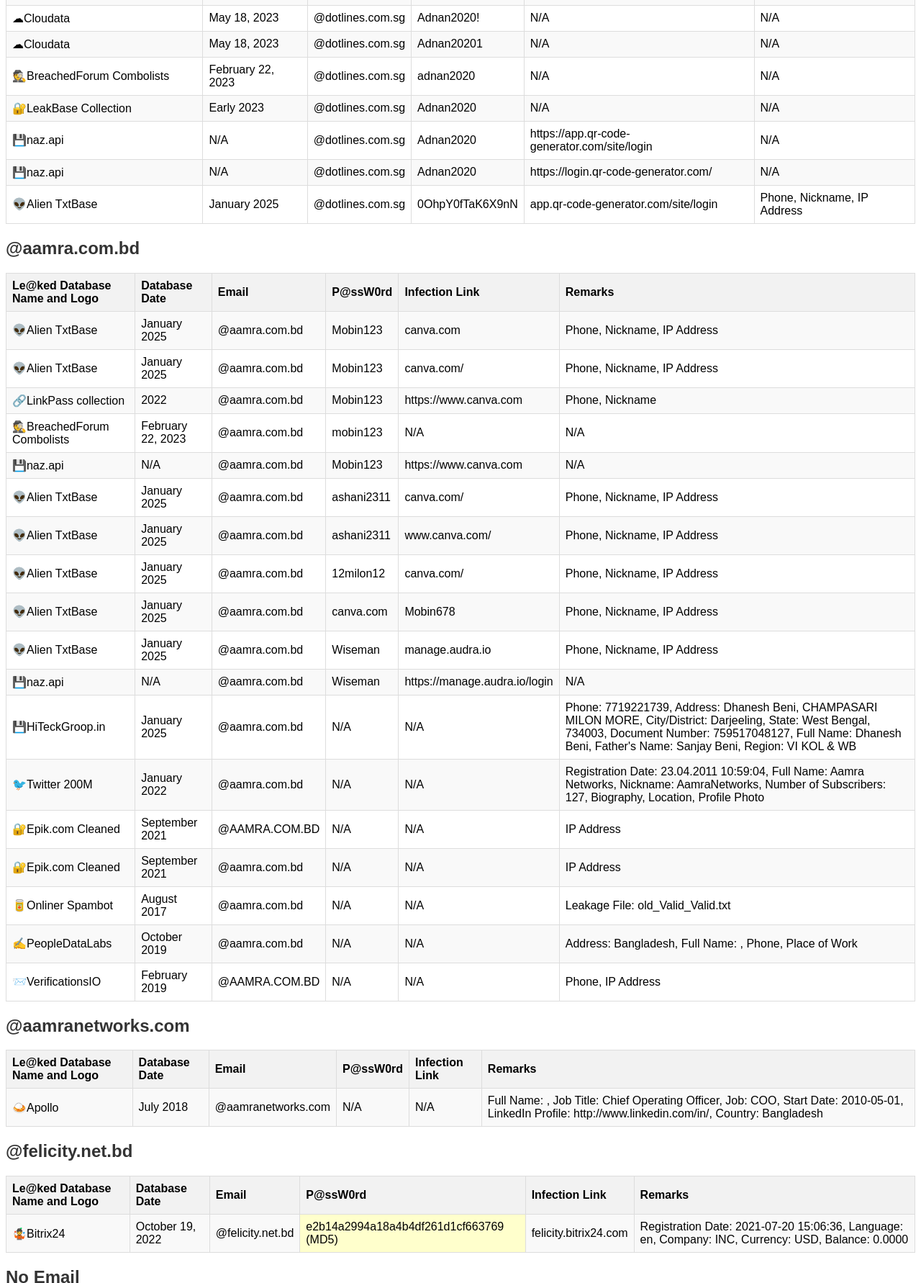
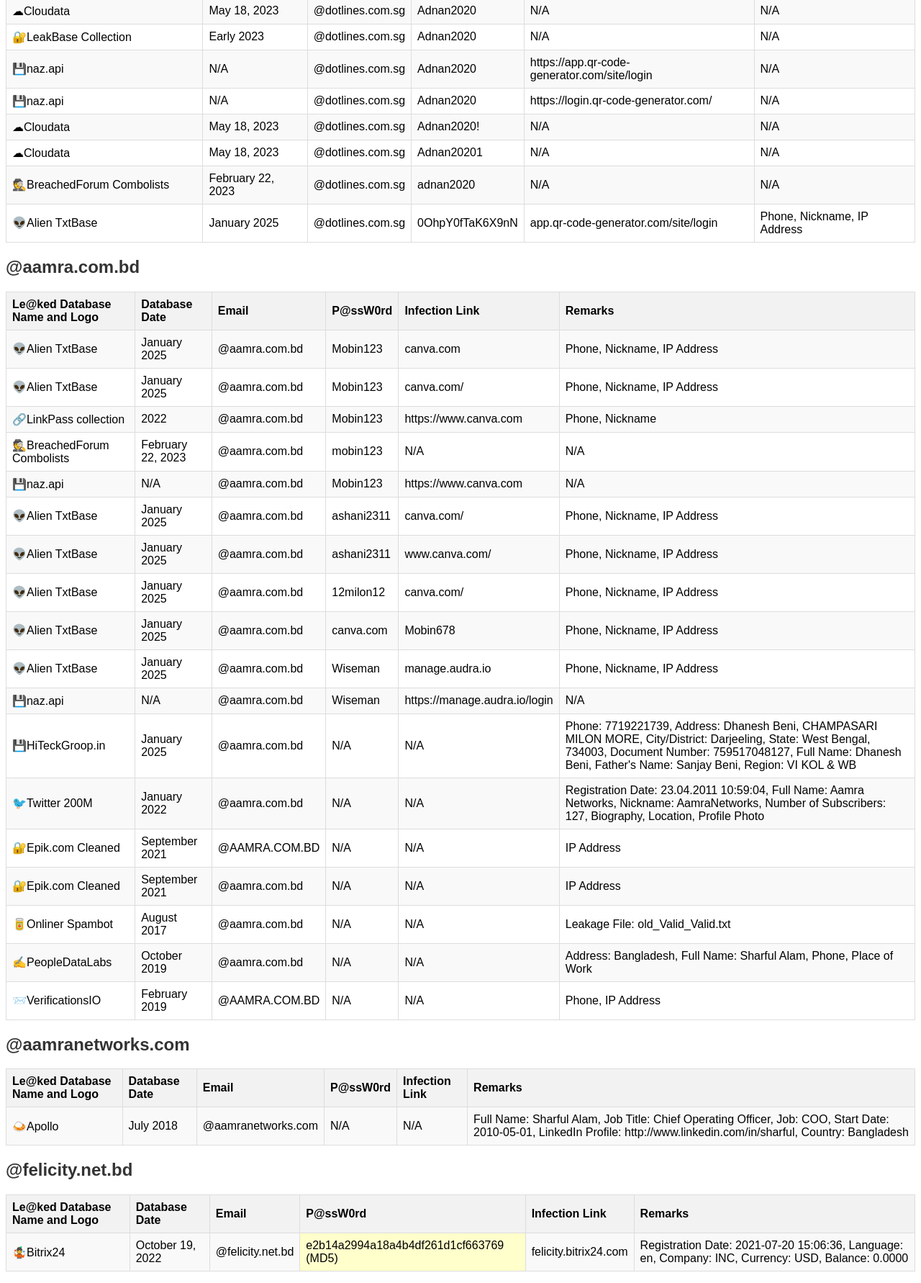
Before and after one commit to felicity-idc-drive/my-sharepoint-personal-shantona-breached-information, a plain HTML site: page report/corp/info.html in a window 1280 px wide. Shown: the part 362-2144 px from the top of the page at 72% size. Drawn offline with Linux system fonts and the light colour scheme.

Commit message:
Update info.html

````diff
--- a/report/corp/info.html
+++ b/report/corp/info.html
@@ -1,3 +1,4 @@
+```html
 <!DOCTYPE html>
 <html lang="en">
 <head>
@@ -105,6 +106,30 @@
             <td>N/A</td>
         </tr>
         <tr>
+            <td>🔐LeakBase Collection</td>
+            <td>Early 2023</td>
+            <td>@dotlines.com.sg</td>
+            <td>Adnan2020</td>
+            <td>N/A</td>
+            <td>N/A</td>
+        </tr>
+        <tr>
+            <td>💾naz.api</td>
+            <td>N/A</td>
+            <td>@dotlines.com.sg</td>
+            <td>Adnan2020</td>
+            <td>https://app.qr-code-generator.com/site/login</td>
+            <td>N/A</td>
+        </tr>
+        <tr>
+            <td>💾naz.api</td>
+            <td>N/A</td>
+            <td>@dotlines.com.sg</td>
+            <td>Adnan2020</td>
+            <td>https://login.qr-code-generator.com/</td>
+            <td>N/A</td>
+        </tr>
+        <tr>
             <td>☁Cloudata</td>
             <td>May 18, 2023</td>
             <td>@dotlines.com.sg</td>
@@ -126,30 +151,6 @@
             <td>@dotlines.com.sg</td>
             <td>adnan2020</td>
             <td>N/A</td>
-            <td>N/A</td>
-        </tr>
-        <tr>
-            <td>🔐LeakBase Collection</td>
-            <td>Early 2023</td>
-            <td>@dotlines.com.sg</td>
-            <td>Adnan2020</td>
-            <td>N/A</td>
-            <td>N/A</td>
-        </tr>
-        <tr>
-            <td>💾naz.api</td>
-            <td>N/A</td>
-            <td>@dotlines.com.sg</td>
-            <td>Adnan2020</td>
-            <td>https://app.qr-code-generator.com/site/login</td>
-            <td>N/A</td>
-        </tr>
-        <tr>
-            <td>💾naz.api</td>
-            <td>N/A</td>
-            <td>@dotlines.com.sg</td>
-            <td>Adnan2020</td>
-            <td>https://login.qr-code-generator.com/</td>
             <td>N/A</td>
         </tr>
         <tr>
@@ -306,7 +307,7 @@
             <td>@aamra.com.bd</td>
             <td>N/A</td>
             <td>N/A</td>
-            <td>Address: Bangladesh, Full Name: , Phone, Place of Work</td>
+            <td>Address: Bangladesh, Full Name: Sharful Alam, Phone, Place of Work</td>
         </tr>
         <tr>
             <td>📨VerificationsIO</td>
@@ -334,7 +335,7 @@
             <td>@aamranetworks.com</td>
             <td>N/A</td>
             <td>N/A</td>
-            <td>Full Name: , Job Title: Chief Operating Officer, Job: COO, Start Date: 2010-05-01, LinkedIn Profile: http://www.linkedin.com/in/, Country: Bangladesh</td>
+            <td>Full Name: Sharful Alam, Job Title: Chief Operating Officer, Job: COO, Start Date: 2010-05-01, LinkedIn Profile: http://www.linkedin.com/in/sharful, Country: Bangladesh</td>
         </tr>
     </table>
 
@@ -374,7 +375,7 @@
             <td>N/A</td>
             <td>N/A</td>
             <td>N/A</td>
-            <td>Phone: 8801713000258, Facebook ID: 562651647, Name: , Gender: laki-laki, Marital Status: Menikah, City: Dhaka, Region: Dhaka, Country: Bangladesh, Job: aamra technologies ltd, Registration Date: 1/1/0001 12</td>
+            <td>Phone: 8801713000258, Facebook ID: 562651647, Name: Sharful Alam, Gender: laki-laki, Marital Status: Menikah, City: Dhaka, Region: Dhaka, Country: Bangladesh, Job: aamra technologies ltd, Registration Date: 1/1/0001 12</td>
         </tr>
         <tr>
             <td>🌴MGM Resorts</td>
@@ -382,7 +383,7 @@
             <td>N/A</td>
             <td>N/A</td>
             <td>N/A</td>
-            <td>Phone: 8801713000258, Full Name: , Date of Birth, Physical Address</td>
+            <td>Phone: 8801713000258, Full Name: Sharful Alam, Date of Birth, Physical Address</td>
         </tr>
         <tr>
             <td>📣WhatsApp</td>
@@ -398,8 +399,9 @@
             <td>N/A</td>
             <td>N/A</td>
             <td>N/A</td>
-            <td>Nationality: Bangladesh, Job Title: Chief Operating Officer, Member (Management Committee), Company Names</td>
+            <td>Full Name: Sharful Alam, Nationality: Bangladesh, Job Title: Chief Operating Officer, Member (Management Committee), Phone, Physical Address, Date of Birth, European VAT Numbers, Tax Numbers, Patents, Company Names</td>
         </tr>
     </table>
 </body>
 </html>
+```
````
